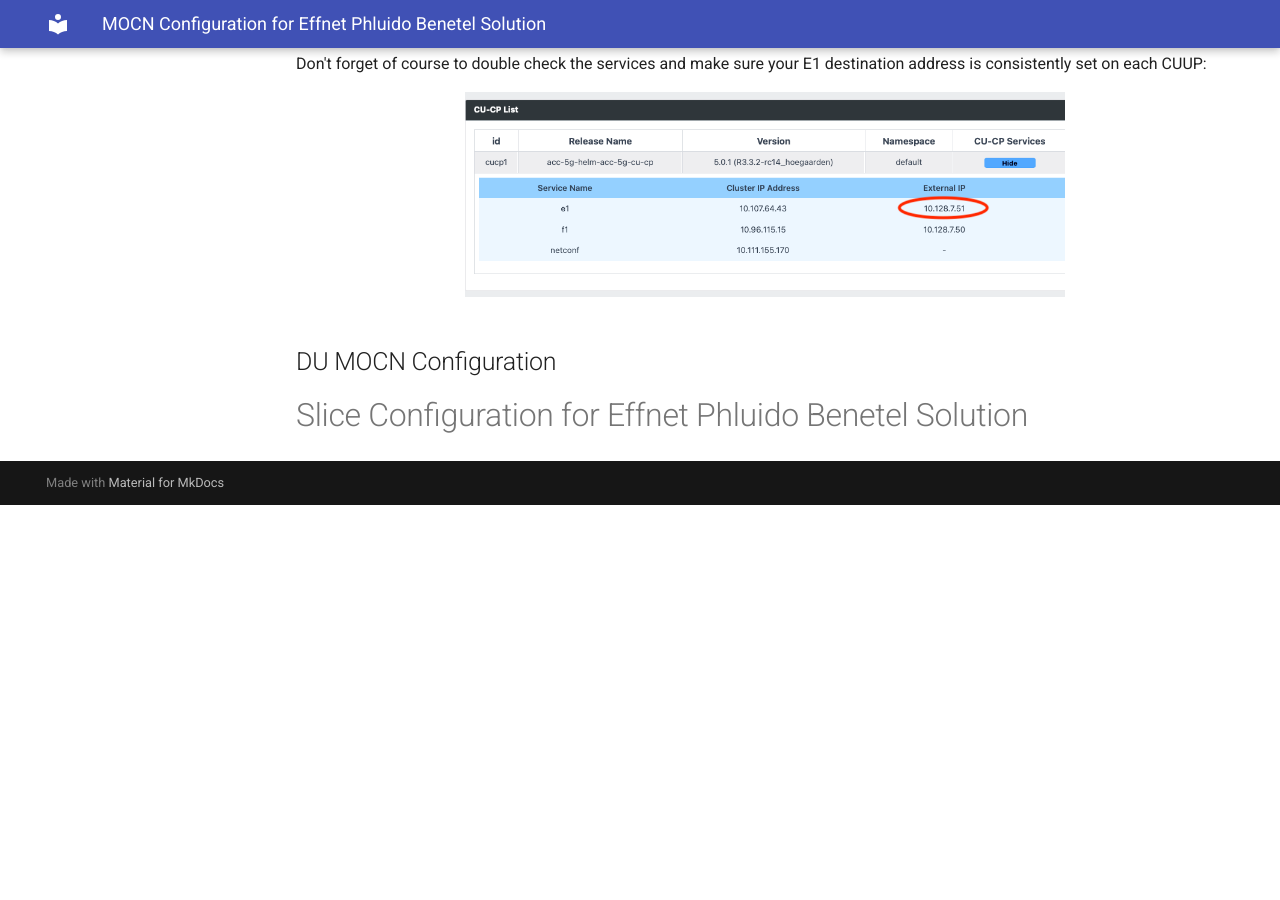
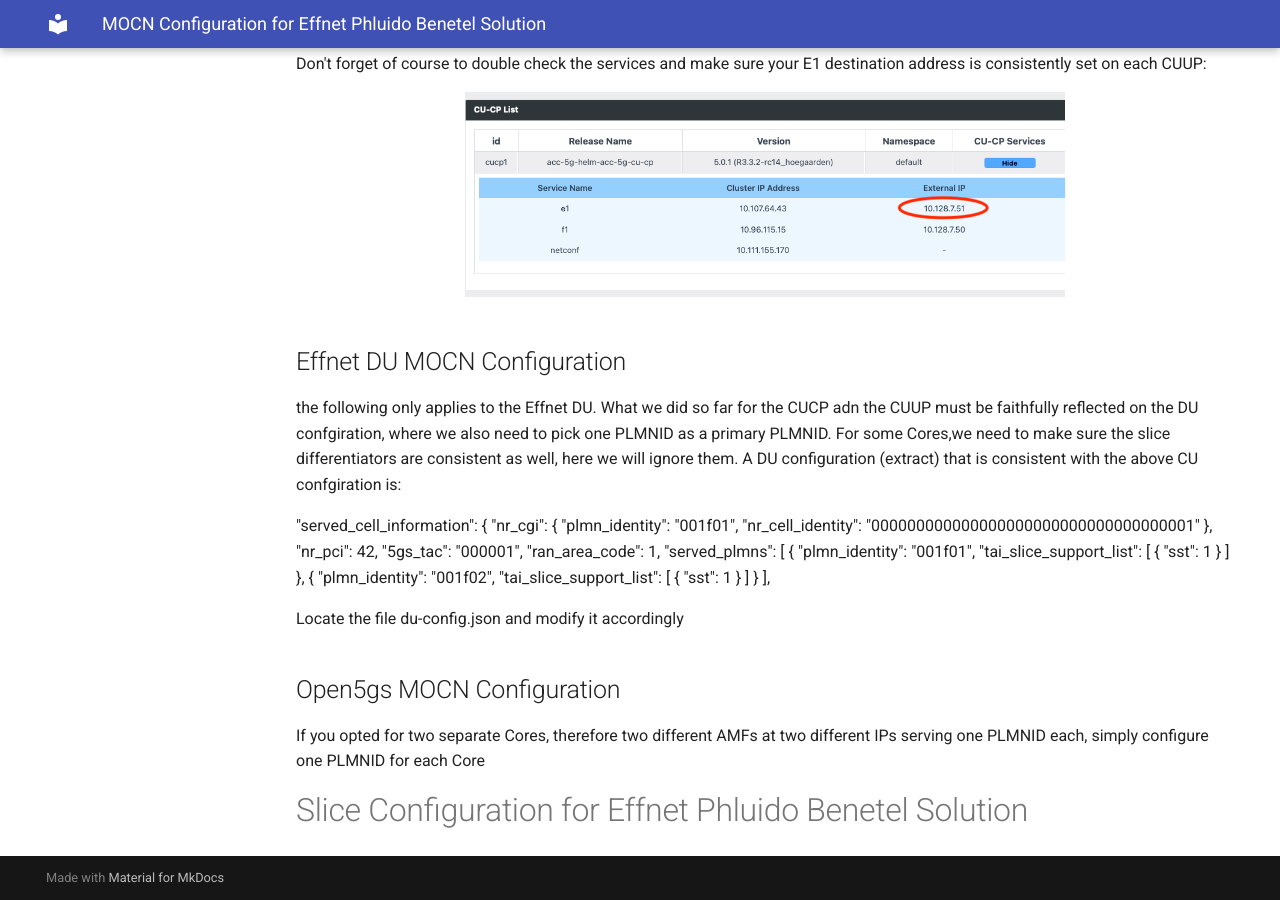
Before and after one commit to accelleran/drax-docs, an MkDocs documentation site: the page built from docs/op-guide/MOCN and slicing/index.md, in a window 1280 px wide and 900 px high, scrolled down 2475 px. Built offline with MkDocs 1.6.1 and Material for MkDocs 9.7.7, drawn with Linux system fonts in a browser that asks for light colours; the version menu is left out; before the commit the page ends 2980 px from its top, so only the background shows below that.

Commit message:
Update index.md

```diff
--- a/docs/op-guide/MOCN and slicing/index.md
+++ b/docs/op-guide/MOCN and slicing/index.md
@@ -34,8 +34,42 @@ Don't forget of course to double check the services and make sure your E1 destin
   <img width="600" height="400" src="dashboard-cucp-E1services.png">
 </p>
 
-## DU MOCN Configuration
+## Effnet DU MOCN Configuration
 
+the following only applies to the Effnet DU. What we did so far for the CUCP adn the CUUP must be faithfully reflected on the DU confgiration, where we also need to pick one PLMNID as a primary PLMNID. For some Cores,we need to make sure the slice differentiators are consistent as well, here we will ignore them. A DU configuration (extract) that is consistent with the above CU confgiration is:
+
+"served_cell_information": {
+                    "nr_cgi": {
+                        "plmn_identity": "001f01",
+                        "nr_cell_identity": "000000000000000000000000000000000001"
+                    },
+                    "nr_pci": 42,
+                    "5gs_tac": "000001",
+                    "ran_area_code": 1,
+                    "served_plmns": [
+                        {
+                            "plmn_identity": "001f01",
+                            "tai_slice_support_list": [
+                                {
+                                    "sst": 1
+                                }
+                            ]
+                        },
+                        {
+                            "plmn_identity": "001f02",
+                            "tai_slice_support_list": [
+                                {
+                                    "sst": 1
+                                }
+                            ]
+                        }
+                    ],
+
+Locate the file du-config.json and modify it accordingly
+
+## Open5gs MOCN Configuration
+
+If you opted for two separate Cores, therefore two different AMFs at two different IPs serving one PLMNID each, simply configure one PLMNID for each Core
 
 
 # Slice Configuration for Effnet Phluido Benetel Solution
```
